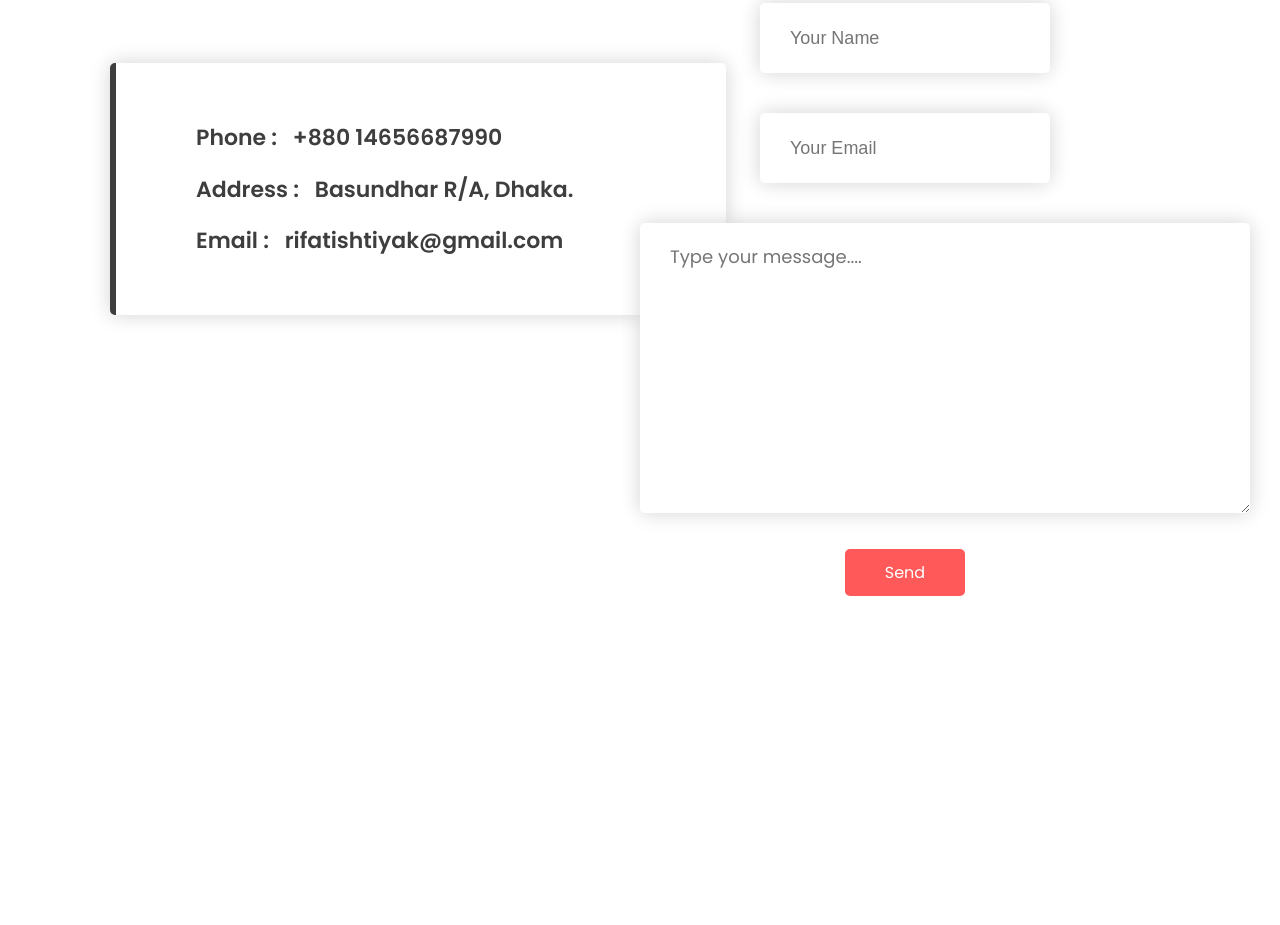
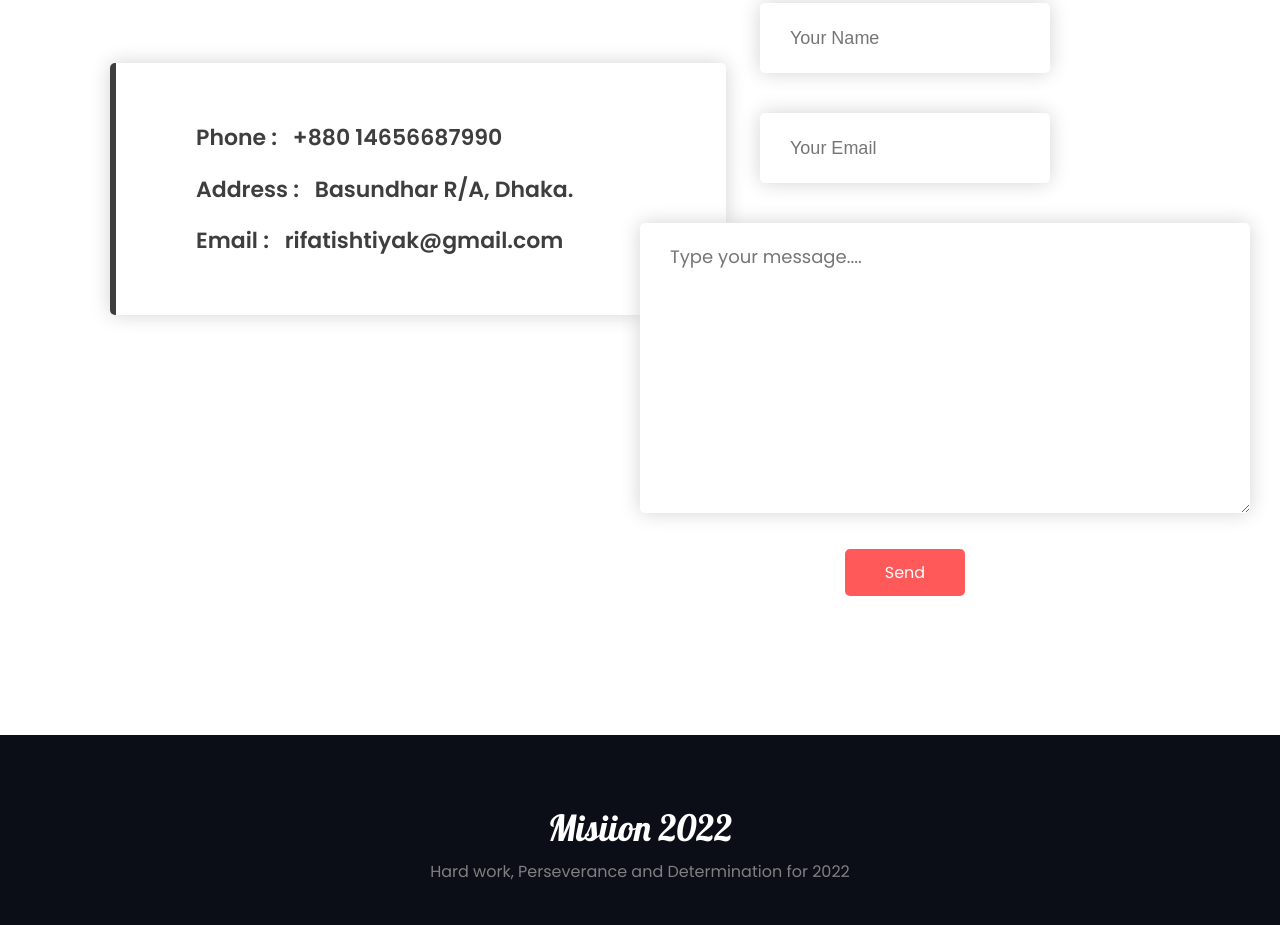
Before and after one commit to Rifat-Ishtiyak/Assignment1-Mission-2022, a plain HTML site: page index.html in a window 1280 px wide. Shown: the part 2733-3658 px from the top of the page. Before the commit the page ends 3329 px from the top, so only its background shows below. Drawn offline with Linux system fonts and the light colour scheme.

Commit message:
footer added

```diff
--- a/index.html
+++ b/index.html
@@ -5,8 +5,8 @@
     <meta http-equiv="X-UA-Compatible" content="IE=edge">
     <meta name="viewport" content="width=device-width, initial-scale=1.0">
     <link rel="preconnect" href="https://fonts.googleapis.com">
-<link rel="preconnect" href="https://fonts.gstatic.com" crossorigin>
-<link href="https://fonts.googleapis.com/css2?family=Poppins:wght@200;300;400;600;700&family=Yeseva+One&display=swap" rel="stylesheet">
+    <link rel="preconnect" href="https://fonts.gstatic.com" crossorigin>
+    <link href="https://fonts.googleapis.com/css2?family=Lobster&family=Poppins:wght@200;300;400;600;700&family=Yeseva+One&display=swap" rel="stylesheet">
     <link rel="stylesheet" href="style.css">
     <title>My Portfolio</title>
 </head>
@@ -84,7 +84,7 @@
         </section>
 
 
-        <section class="contact container">
+        <section class="contact-section container">
             <h1 class="section-header">Interested to <span class="light-yellow">Work Together?</span><br>
                 Let's <span class="light-yellow">Talk</span>
             </h1>
@@ -106,7 +106,13 @@
                     <a class="button" href="">Send</a>
                 </div>
             </div>
+        </section>
 
+        <section class="footer-section">
+            <footer>
+                <h2>Misiion 2022</h2>
+                <h4>Hard work, Perseverance and Determination for 2022</h4>
+            </footer>
         </section>
 
 
--- a/style.css
+++ b/style.css
@@ -170,9 +170,8 @@ h4{
     margin-bottom: 120px;
 }
 
-
-.extra-height{
-    height: 500px;
+.contact-section{
+    margin-bottom: 150px;
 }
 
 .contact .contact-form{
@@ -222,3 +221,24 @@ h4{
     font-size: 22px;
     font-weight: 600;
 }
+
+.footer-section footer{
+    width: 100%;
+    height: 50px;
+    background-color: #0B0D17;
+    text-align: center;
+    padding: 70px 0px;
+}
+
+.footer-section footer h2{
+    margin: 0;
+    font-family: 'Lobster', cursive;
+    color: white;
+    font-size: 36px;
+    font-weight: 400;
+}
+
+.footer-section footer h4{
+    margin-top: 10px;
+    color: gray;
+}
```
